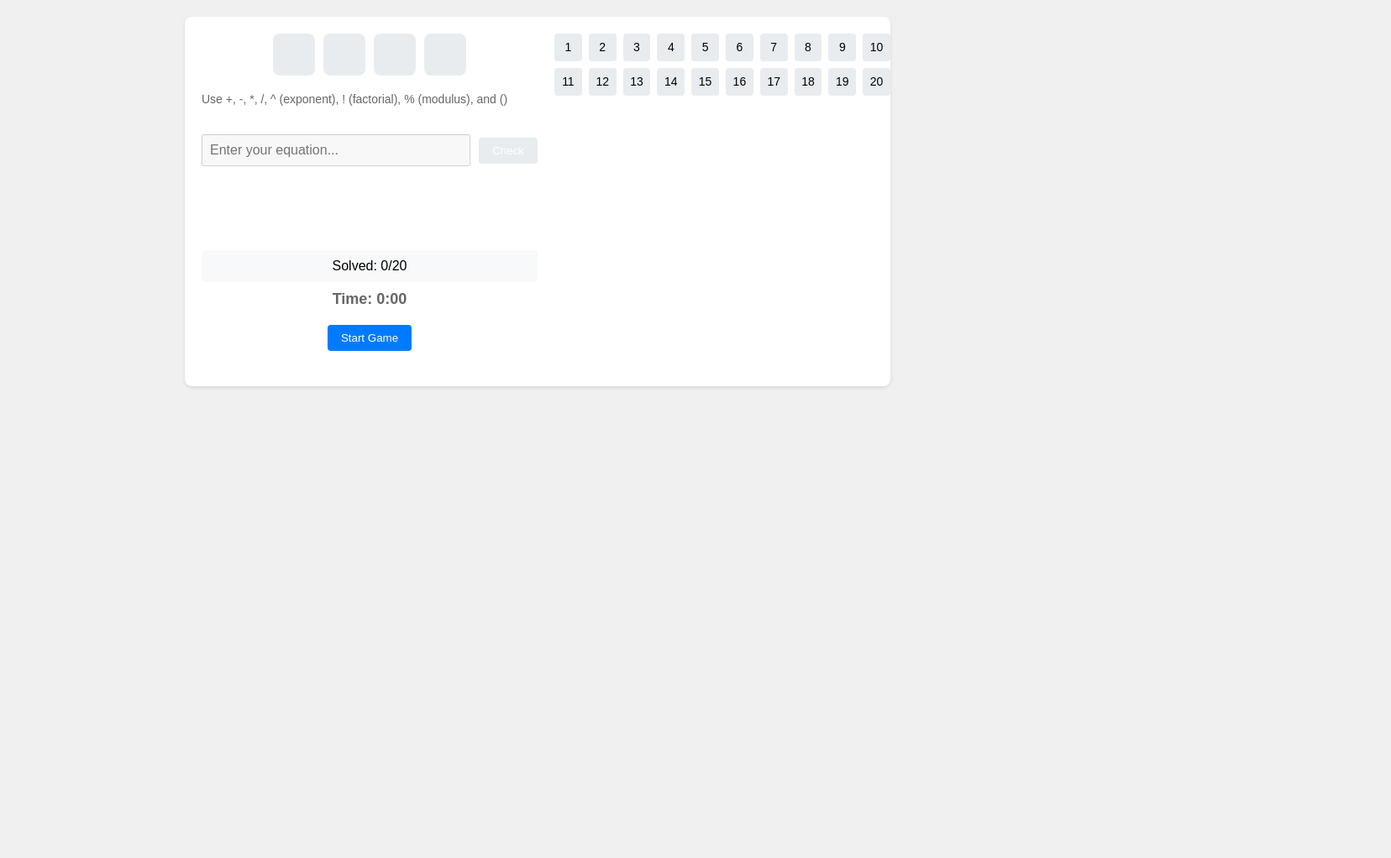
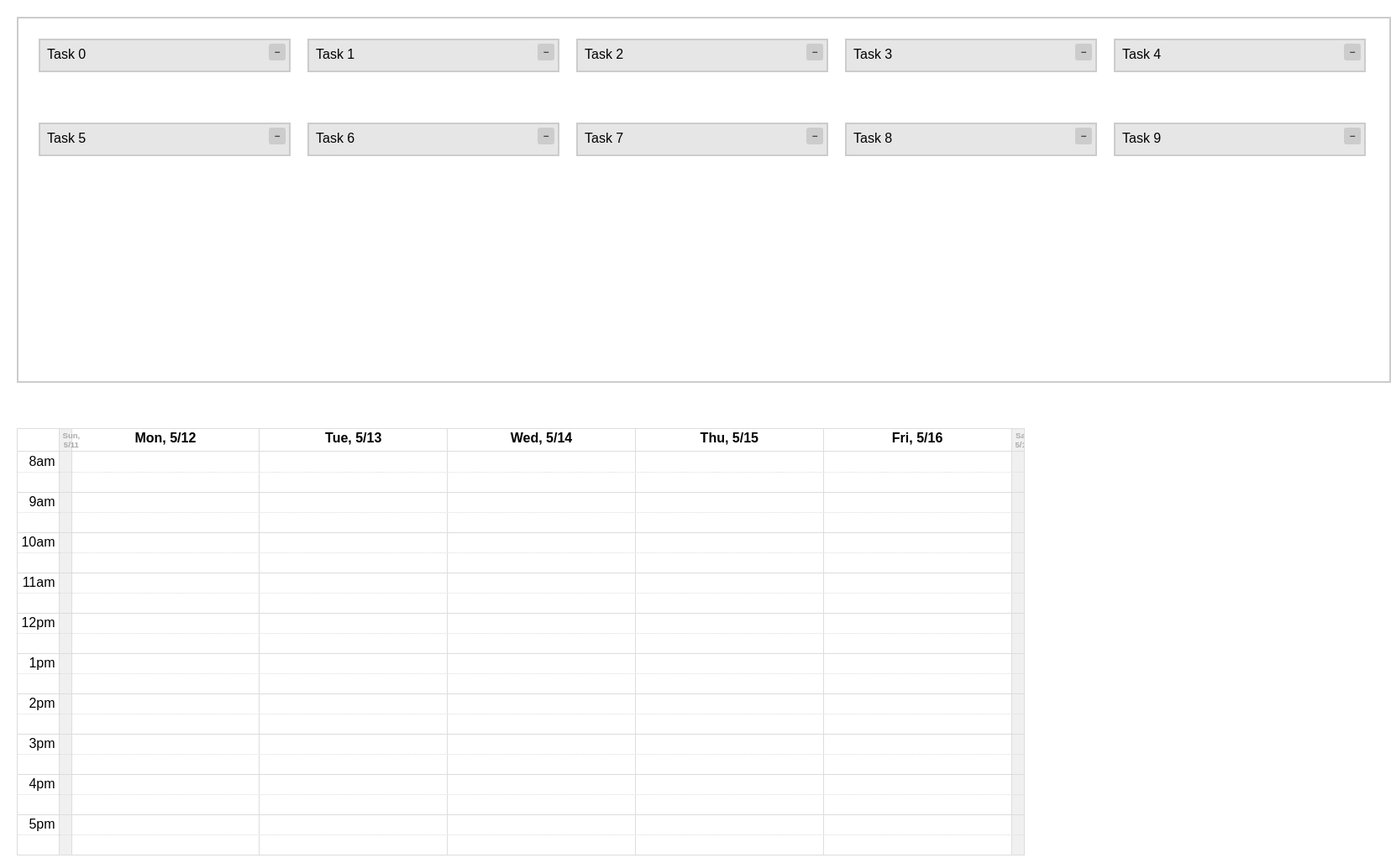
Before and after one commit to ClayCurtis/FourN, a plain HTML site: page index.html in a window 1280 px wide. Shown: the whole page at 84% size, 1656 px wide, since content can reach past the window. Before the commit the page ends 800 px from the top, so only its background shows below. Drawn offline with nearby package versions, Linux system fonts and the light colour scheme.

Commit message:
Update index.html

```diff
--- a/index.html
+++ b/index.html
@@ -1,357 +1,385 @@
 <!DOCTYPE html>
-<html lang="en">
+<html>
 <head>
   <meta charset="UTF-8">
-    <meta name="viewport" content="width=device-width, initial-scale=1.0">
-    <title>Math</title>
+  <title>Tasks with Calendar</title>
+  <link href="https://cdn.jsdelivr.net/npm/fullcalendar@5.11.3/main.min.css" rel="stylesheet">
   <style>
-    :root {
-        --background-color: #f0f0f0;
-        --card-background: #ffffff;
-        --box-shadow-color: rgba(0, 0, 0, 0.1);
-        --neutral-background: #e9ecef;
-        --primary-color: #007bff;
-        --primary-hover-color: #0056b3;
-        --success-background: #28a745;
-        --success-text-color: #155724;
-        --error-background: #f8d7da;
-        --error-text-color: #721c24;
-        --help-text-color: #666666;
-        --stats-background: #f8f9fa;
-    }
     body {
       font-family: Arial, sans-serif;
-        margin: 0 auto;
-        padding: 20px;
-        background-color: var(--background-color);
-        display: flex;
-        justify-content: center;
+      margin: 20px;
     }
-    .game-container {
-        background-color: var(--card-background);
-        padding: 20px;
-        border-radius: 8px;
-        box-shadow: 0 2px 4px var(--box-shadow-color);
-        display: flex;
-        max-width: 800px;
-        width: 100%;
-        gap: 20px;
+    #taskList {
+      border: 2px solid #ccc;
+      padding: 16px;
+      display: inline-block;
+      width: 1600px;
+      height: 400px;
+      margin-bottom: 20px;
+      position: relative;
     }
-    .game-content {
-        flex: 1;
-        display: flex;
-        flex-direction: column;
-        align-items: center;
-        min-height: 400px; /* Added to maintain consistent height */
+    .task {
+      border: 2px solid #ccc;
+      display: block;
+      background-color: #e6e6e6;
+      padding: 8px;
+      margin: 8px;
+      cursor: move;
+      box-sizing: border-box;
+      width: 300px;
+      overflow: visible;
+      position: absolute;
+      transition: height 0.3s;
     }
-    .numbers-container {
-        display: flex;
-        gap: 10px;
-        margin-bottom: 20px;
-        min-height: 50px; /* Added to maintain consistent height */
+    .task-content {
+      word-wrap: break-word;
+      min-height: 20px;
+      outline: none;
+      padding-right: 25px; /* Make space for the button */
     }
-    .number-box {
-        width: 50px;
-        height: 50px;
-        background-color: var(--neutral-background);
-        border-radius: 8px;
+    .task.minimized .task-content {
+      white-space: nowrap;
+      overflow: hidden;
+      text-overflow: ellipsis;
+      height: 24px;
+    }
+    .task-toggle {
+      position: absolute;
+      top: 4px;
+      right: 4px;
+      width: 20px;
+      height: 20px;
+      background-color: #ccc;
+      border: none;
+      border-radius: 3px;
+      cursor: pointer;
+      font-size: 12px;
       display: flex;
       align-items: center;
       justify-content: center;
-        font-size: 24px;
-        font-weight: bold;
-        transition: opacity 0.2s ease;
+      z-index: 10;
     }
-    .number-box.inactive {
-        opacity: 0.4;
+    .task-toggle:hover {
+      background-color: #bbb;
     }
-    .input-container {
-        margin-bottom: 20px;
-        display: flex;
-        align-items: center;
-        width: 100%; /* Added for consistent width */
+    #calendar {
+      margin-top: 30px;
+      height: 850px;
+      max-width: 1200px;
     }
-    input[type="text"] {
-        padding: 8px;
-        font-size: 16px;
-        width: 300px;
-        margin-right: 10px;
-        flex-grow: 1;
-    }
-    button {
-        padding: 8px 16px;
-        background-color: var(--primary-color);
-        color: white;
-        border: none;
-        border-radius: 4px;
+    .fc-event {
       cursor: pointer;
     }
-    button:hover {
-        background-color: var(--primary-hover-color);
+    .fc .fc-timegrid-col.fc-day-sat,
+    .fc .fc-timegrid-col.fc-day-sun,
+    .fc-col-header-cell.fc-day-sat,
+    .fc-col-header-cell.fc-day-sun {
+      width: 15px !important;
+      max-width: 15px !important;
+      min-width: 15px !important;
+      background-color: #f0f0f0 !important;
     }
-    button:disabled {
-        background-color: var(--neutral-background);
-        cursor: not-allowed;
+    .fc-day-sat .fc-timegrid-col-frame *,
+    .fc-day-sun .fc-timegrid-col-frame * {
+      visibility: hidden;
     }
-    .progress-grid {
-        display: grid;
-        grid-template-columns: repeat(10, 1fr);
-        grid-template-rows: repeat(10, 1fr);
-        gap: 8px;
-        width: 380px;
-    }
-    .number-cell {
-        aspect-ratio: 1;
-        display: flex;
-        align-items: center;
-        justify-content: center;
-        background-color: var(--neutral-background);
-        border-radius: 4px;
-        font-size: 14px;
-    }
-    .solved {
-        background-color: var(--success-background);
-        color: white;
-    }
-    #message {
-        min-height: 20px; /* Added to maintain consistent height */
-        margin: 10px 0;
-        padding: 10px;
-        border-radius: 4px;
-    }
-    .error {
-        background-color: var(--error-background);
-        color: var(--error-text-color);
-    }
-    .success {
-        background-color: var(--success-background);
-        color: var(--success-text-color);
-    }
-    #help-text {
-        font-size: 14px;
-        color: var(--help-text-color);
-        margin-bottom: 10px;
-        min-height: 20px; /* Added to maintain consistent height */
-    }
-    .stats {
-        margin-top: 20px;
-        padding: 10px;
-        background-color: var(--stats-background);
-        border-radius: 4px;
-        text-align: center;
-        width: 380px;
-    }
-	#start-container {
-        z-index: 1;
-        padding: 10px;
-	}
-    #timer {
-        font-size: 18px;
-        font-weight: bold;
-        padding: 10px;
-        color: var(--help-text-color);
+    .fc-col-header-cell.fc-day-sat .fc-col-header-cell-cushion,
+    .fc-col-header-cell.fc-day-sun .fc-col-header-cell-cushion {
+      font-size: 0.6em !important;
+      color: #aaa !important;
     }
   </style>
-
 </head>
 <body>
-    <div class="game-container">
-        <div class="game-content">
-            <div class="numbers-container" id="numbers"></div>
-
-            <div class="input-container">
-                <div id="help-text">
-                    Use +, -, *, /, ^ (exponent), ! (factorial), % (modulus), and ()
+<div id="taskList">
+  <div class="task">
+    <div class="task-content" contenteditable="true">Task 0</div>
+    <button class="task-toggle">−</button>
   </div>
+  <div class="task">
+    <div class="task-content" contenteditable="true">Task 1</div>
+    <button class="task-toggle">−</button>
   </div>
-            <div class="input-container">
-                <input type="text" id="equation" placeholder="Enter your equation..." disabled>
-                <button onclick="checkEquation()" id="check-button" disabled>Check</button>
+  <div class="task">
+    <div class="task-content" contenteditable="true">Task 2</div>
+    <button class="task-toggle">−</button>
   </div>
-
-            <div id="message"></div>
-
-            <div class="stats">
-                Solved: <span id="solved-count">0</span>/20
+  <div class="task">
+    <div class="task-content" contenteditable="true">Task 3</div>
+    <button class="task-toggle">−</button>
   </div>
-
-            <div id="timer">Time: 0:00</div>
-			            <div id="start-container">
-                <button id="start-button" onclick="startGame()">Start Game</button>
+  <div class="task">
+    <div class="task-content" contenteditable="true">Task 4</div>
+    <button class="task-toggle">−</button>
+  </div>
+  <div class="task">
+    <div class="task-content" contenteditable="true">Task 5</div>
+    <button class="task-toggle">−</button>
+  </div>
+  <div class="task">
+    <div class="task-content" contenteditable="true">Task 6</div>
+    <button class="task-toggle">−</button>
+  </div>
+  <div class="task">
+    <div class="task-content" contenteditable="true">Task 7</div>
+    <button class="task-toggle">−</button>
+  </div>
+  <div class="task">
+    <div class="task-content" contenteditable="true">Task 8</div>
+    <button class="task-toggle">−</button>
+  </div>
+  <div class="task">
+    <div class="task-content" contenteditable="true">Task 9</div>
+    <button class="task-toggle">−</button>
   </div>
 </div>
 
-        <div class="progress-grid" id="progress"></div>
-    </div>
+<div id="calendar"></div>
+
+<script src="https://cdn.jsdelivr.net/npm/interactjs/dist/interact.min.js"></script>
+<script src="https://cdn.jsdelivr.net/npm/fullcalendar@5.11.3/main.min.js"></script>
 
 <script>
-        let numbers = [];
-        let solved = new Set();
-        let startTime;
-        let timerInterval;
-        let gameActive = false;
+  const tasks = document.querySelectorAll('.task');
+  tasks.forEach(task => {
+    const taskContent = task.querySelector('.task-content');
+    const toggleButton = task.querySelector('.task-toggle');
 
-        function startGame() {
-            gameActive = true;
-            document.getElementById('start-button').style.display = 'none';
-            document.getElementById('equation').disabled = false;
-            document.getElementById('check-button').disabled = false;
+    // Add event listener to the editable content area
+    taskContent.addEventListener('input', saveTasksAndPositions);
 
-            // Reset game state
-            numbers = [];
-            solved = new Set();
-            document.getElementById('solved-count').textContent = '0';
+    // Add click event to the toggle button
+    toggleButton.addEventListener('click', function(e) {
+      e.stopPropagation();
+      task.classList.toggle('minimized');
+      this.textContent = task.classList.contains('minimized') ? '+' : '−';
+      saveTasksAndPositions();
+    });
+  });
 
-            // Generate new numbers
-            generateNumbers();
-
-            // Start timer
-            startTime = new Date();
-            timerInterval = setInterval(updateTimer, 1000);
-
-            // Clear any existing messages
-            showMessage('', '');
+  function saveTasksAndPositions() {
+    const savedData = Array.from(tasks).map(task => {
+      const taskContent = task.querySelector('.task-content');
+      return {
+        text: taskContent.innerText,
+        x: task.dataset.x || '0',
+        y: task.dataset.y || '0',
+        minimized: task.classList.contains('minimized')
+      };
+    });
+    localStorage.setItem('taskData', JSON.stringify(savedData));
   }
 
-        function updateTimer() {
-            if (!gameActive) return;
+  window.addEventListener('load', function() {
+    // Initialize default positions if none are saved
+    let savedData = JSON.parse(localStorage.getItem('taskData'));
 
-            const now = new Date();
-            const timeDiff = Math.floor((now - startTime) / 1000); // seconds
-            const minutes = Math.floor(timeDiff / 60);
-            const seconds = timeDiff % 60;
+    if (!savedData || savedData.length === 0) {
+      // Set initial positions in a grid layout
+      savedData = Array.from(tasks).map((task, index) => {
+        const col = index % 5;
+        const row = Math.floor(index / 5);
+        const x = col * 320;
+        const y = row * 100;
 
-            document.getElementById('timer').textContent =
-                `Time: ${minutes}:${seconds.toString().padStart(2, '0')}`;
+        // Position the task at grid coordinates
+        task.style.transform = `translate(${x}px, ${y}px)`;
+        task.dataset.x = x;
+        task.dataset.y = y;
+
+        const taskContent = task.querySelector('.task-content');
+
+        return {
+          text: taskContent.innerText,
+          x: x,
+          y: y,
+          minimized: false
+        };
+      });
+
+      localStorage.setItem('taskData', JSON.stringify(savedData));
     }
 
-        function generateNumbers() {
-            const availableNumbers = Array.from({length: 9}, (_, i) => i + 1);
-
-            for (let i = availableNumbers.length - 1; i > 0; i--) {
-                const j = Math.floor(Math.random() * (i + 1));
-                [availableNumbers[i], availableNumbers[j]] = [availableNumbers[j], availableNumbers[i]];
-            }
-
-            numbers = availableNumbers.slice(0, 4).sort((a, b) => a - b);
-            updateDisplay();
-        }
-
-        function factorial(n) {
-            if (n < 0) return null;
-            if (n <= 1) return 1;
-            let result = 1;
-            for (let i = 2; i <= n; i++) {
-                result *= i;
-            }
-            return result;
-        }
-
-        function evaluateExpression(expr) {
-            const factorialMatches = expr.match(/(\d+)!/g) || [];
-            const factorialNums = factorialMatches.map(match => parseInt(match.replace('!', '')));
-
-            const factorialExpr = expr.replace(/(\d+)!/g, (match, num) => {
-                const fact = factorial(parseInt(num));
-                return fact !== null ? fact.toString() : match;
+    loadTasksAndPositions();
   });
 
-            const finalExpr = factorialExpr.replace(/\^/g, '**');
+  function loadTasksAndPositions() {
+    const savedData = JSON.parse(localStorage.getItem('taskData'));
+    if (savedData && savedData.length > 0){
+      tasks.forEach((task, index) => {
+        const { text, x, y, minimized } = savedData[index];
 
-            try {
-                const numberMatches = expr.match(/\d+/g);
-                if (!numberMatches) return null;
+        // Set the text content in the editable div
+        const taskContent = task.querySelector('.task-content');
+        taskContent.innerText = text;
 
-                const extractedNums = [...new Set(numberMatches.map(Number))];
-                const originalNumSet = new Set(numbers);
+        // Set position
+        task.style.transform = `translate(${x}px, ${y}px)`;
+        task.dataset.x = x;
+        task.dataset.y = y;
 
-                if (extractedNums.length !== numbers.length) return null;
-
-                const isValid = extractedNums.every(num => originalNumSet.has(num));
-
-                if (!isValid) return null;
-
-                const result = Math.round(eval(finalExpr) * 1000) / 1000;
-                return result;
-            } catch (e) {
-                return null;
+        // Set minimized state if applicable
+        const button = task.querySelector('.task-toggle');
+        if (minimized) {
+          task.classList.add('minimized');
+          button.textContent = '+';
+        } else {
+          task.classList.remove('minimized');
+          button.textContent = '−';
+        }
+      });
     }
   }
 
-        function checkEquation() {
-            if (!gameActive) return;
-
-            const equation = document.getElementById('equation').value;
-            const result = evaluateExpression(equation);
-
-            if (result === null) {
-                showMessage('Invalid equation or not using all numbers exactly once', 'error');
+  interact('.task')
+    .draggable({
+      inertia: true,
+      modifiers: [
+        interact.modifiers.restrictRect({
+          restriction: 'parent',
+          endOnly: true
+        })
+      ],
+      autoScroll: true,
+      listeners: {
+        start(event) {
+          // Only prevent dragging if the click was directly on the toggle button
+          if (event.originalEvent && event.originalEvent.target &&
+              event.originalEvent.target.classList.contains('task-toggle')) {
+            event.interaction.stop();
             return;
           }
+          event.target.classList.add('dragging');
+          event.interactable.draggable(false);
+        },
+        move(event) {
+          const { dx, dy } = event;
+          const { x, y } = event.target.dataset;
+          const newX = (parseFloat(x) || 0) + dx;
+          const newY = (parseFloat(y) || 0) + dy;
+          event.target.style.transform = `translate(${newX}px, ${newY}px)`;
+          event.target.dataset.x = newX;
+          event.target.dataset.y = newY;
+        },
+        end(event) {
+          event.target.classList.remove('dragging');
+          event.interactable.draggable(true);
+          const { x, y } = event.target.dataset;
+          event.target.style.transform = `translate(${x}px, ${y}px)`;
+          saveTasksAndPositions();
+        }
+      }
+    });
 
-            const wholeResult = Math.round(result);
-            if (wholeResult !== result || wholeResult < 1 || wholeResult > 20) {
-                showMessage(`Equation equals ${result}, which isn't a whole number between 1 and 20`, 'error');
-                return;
+  document.addEventListener('DOMContentLoaded', function() {
+    const calendarEl = document.getElementById('calendar');
+
+    const calendar = new FullCalendar.Calendar(calendarEl, {
+      headerToolbar: false,
+      initialView: 'customSevenDay',
+	views: {
+	  customSevenDay: {
+		type: 'timeGrid',
+		duration: { days: 7 },
+		buttonText: '7 day'
+	  }
+	},
+      dayHeaderFormat: { weekday: 'short', month: 'numeric', day: 'numeric' },
+      initialDate: new Date(),
+      slotMinTime: '08:00:00',
+      slotMaxTime: '18:00:00',
+      allDaySlot: false,
+      slotDuration: '00:30:00',
+      height: '509px',
+      nowIndicator: true,
+      businessHours: {
+        daysOfWeek: [1, 2, 3, 4, 5],
+        startTime: '08:00',
+        endTime: '18:00',
+      },
+      editable: true,
+      selectable: true,
+      eventColor: '#3788d8',
+      eventTimeFormat: {
+        hour: '2-digit',
+        minute: '2-digit',
+        meridiem: false,
+        hour12: false
+      },
+
+      select: function(info) {
+        const title = prompt('Enter event title:');
+        if (title) {
+          calendar.addEvent({
+            title: title,
+            start: info.start,
+            end: info.end,
+            allDay: info.allDay
+          });
+
+          saveEvents(calendar);
+        }
+        calendar.unselect();
+      },
+
+      eventClick: function(info) {
+        if (confirm('Would you like to delete this event?')) {
+          info.event.remove();
+
+          saveEvents(calendar);
+        }
+      },
+
+      eventDrop: function() {
+        saveEvents(calendar);
+      },
+
+      eventResize: function() {
+        saveEvents(calendar);
+      }
+    });
+
+    function saveEvents(calendar) {
+      const events = calendar.getEvents().map(event => ({
+        title: event.title,
+        start: event.start ? event.start.toISOString() : null,
+        end: event.end ? event.end.toISOString() : null
+      }));
+      localStorage.setItem('calendarEvents', JSON.stringify(events));
     }
 
-            if (solved.has(wholeResult)) {
-                showMessage(`You've already solved for ${wholeResult}! Try a different number.`, 'error');
-                return;
-            }
-
-            solved.add(wholeResult);
-            document.getElementById('equation').value = '';
-            showMessage(`Great! Your equation equals ${wholeResult}`, 'success');
-            updateDisplay();
-            document.getElementById('solved-count').textContent = solved.size;
-
-            if (solved.size === 20) {
-                const finalTime = document.getElementById('timer').textContent;
-                showMessage(`Congratulations! You solved all numbers! Final time: ${finalTime}`, 'success');
-                endGame();
+    function loadEvents() {
+      const eventsJson = localStorage.getItem('calendarEvents');
+      if (eventsJson) {
+        const events = JSON.parse(eventsJson);
+        events.forEach(eventData => {
+          calendar.addEvent(eventData);
+        });
       }
     }
 
-        function endGame() {
-            gameActive = false;
-            clearInterval(timerInterval);
-            document.getElementById('equation').disabled = true;
-            document.getElementById('check-button').disabled = true;
-            document.getElementById('start-button').style.display = 'block';
-            document.getElementById('start-button').textContent = 'Play Again';
-        }
+    calendar.render();
+    loadEvents();
 
-        function showMessage(text, type) {
-            const messageDiv = document.getElementById('message');
-            messageDiv.textContent = text;
-            messageDiv.className = 'message ' + type;
-        }
+    setTimeout(function() {
+      const weekendCols = document.querySelectorAll('.fc-day-sat, .fc-day-sun');
+      weekendCols.forEach(col => {
+        col.style.maxWidth = '15px';
+        col.style.width = '15px';
+        col.style.backgroundColor = '#f0f0f0';
+      });
 
-    function updateDisplay() {
-        const numbersContainer = document.getElementById('numbers');
-        numbersContainer.innerHTML = Array(4).fill(`<div class="number-box">${gameActive ? numbers[0] : ''}</div>`).map((box, i) =>
-            gameActive ? `<div class="number-box">${numbers[i]}</div>` : box
-        ).join('');
+      const observer = new MutationObserver(function(mutations) {
+        const weekendCols = document.querySelectorAll('.fc-day-sat, .fc-day-sun');
+        weekendCols.forEach(col => {
+          col.style.maxWidth = '15px';
+          col.style.width = '15px';
+          col.style.backgroundColor = '#f0f0f0';
+        });
+      });
 
-        // Update progress grid
-        const progressContainer = document.getElementById('progress');
-        progressContainer.innerHTML = Array.from({length: 20}, (_, i) => {
-            const number = i + 1;
-            return `<div class="number-cell ${solved.has(number) ? 'solved' : ''}">${number}</div>`;
-        }).join('');
-    }
-
-    // Initialize empty display (removed generateNumbers call)
-    updateDisplay();
-
-        // Initialize empty progress grid
-        generateNumbers();
-
-        document.getElementById('equation').addEventListener('keypress', function(e) {
-            if (e.key === 'Enter') {
-                checkEquation();
-            }
+      observer.observe(calendarEl, { childList: true, subtree: true });
+    }, 500);
   });
 </script>
 </body>
```
Lines whose indentation alone changed are shown as unchanged.
